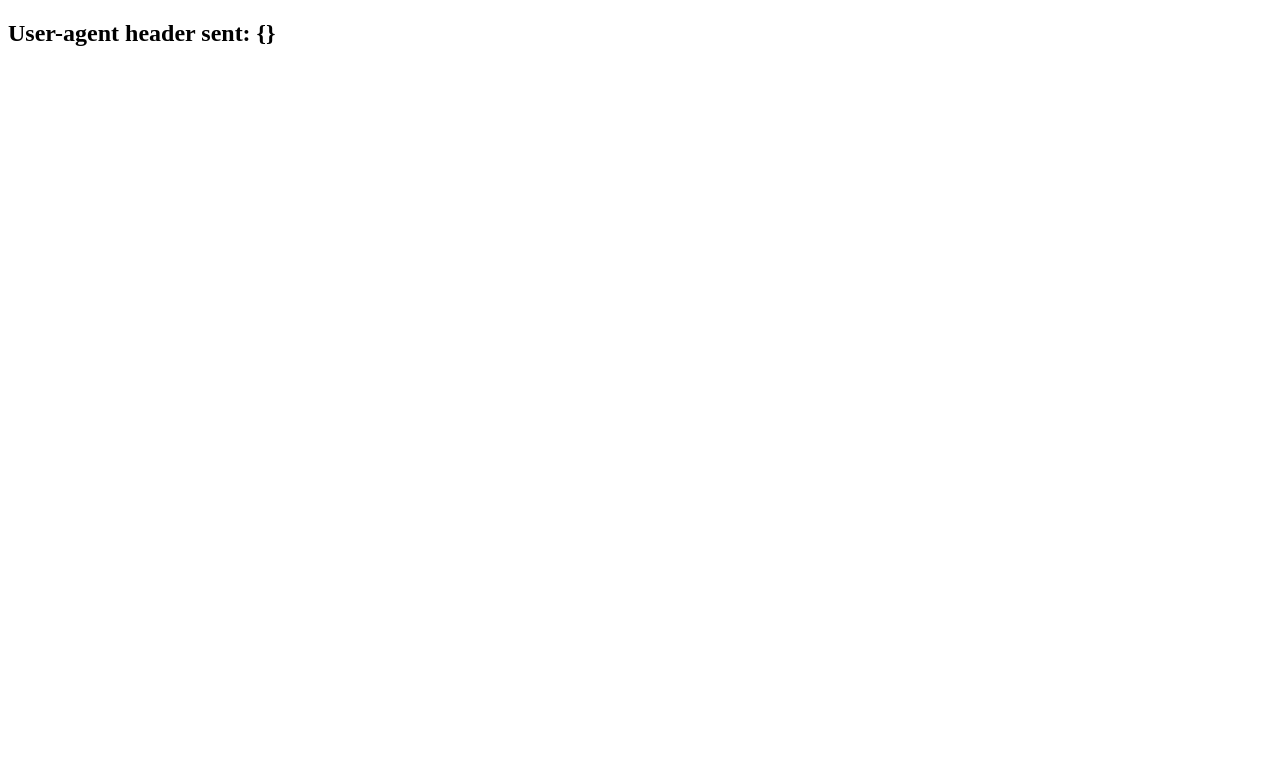
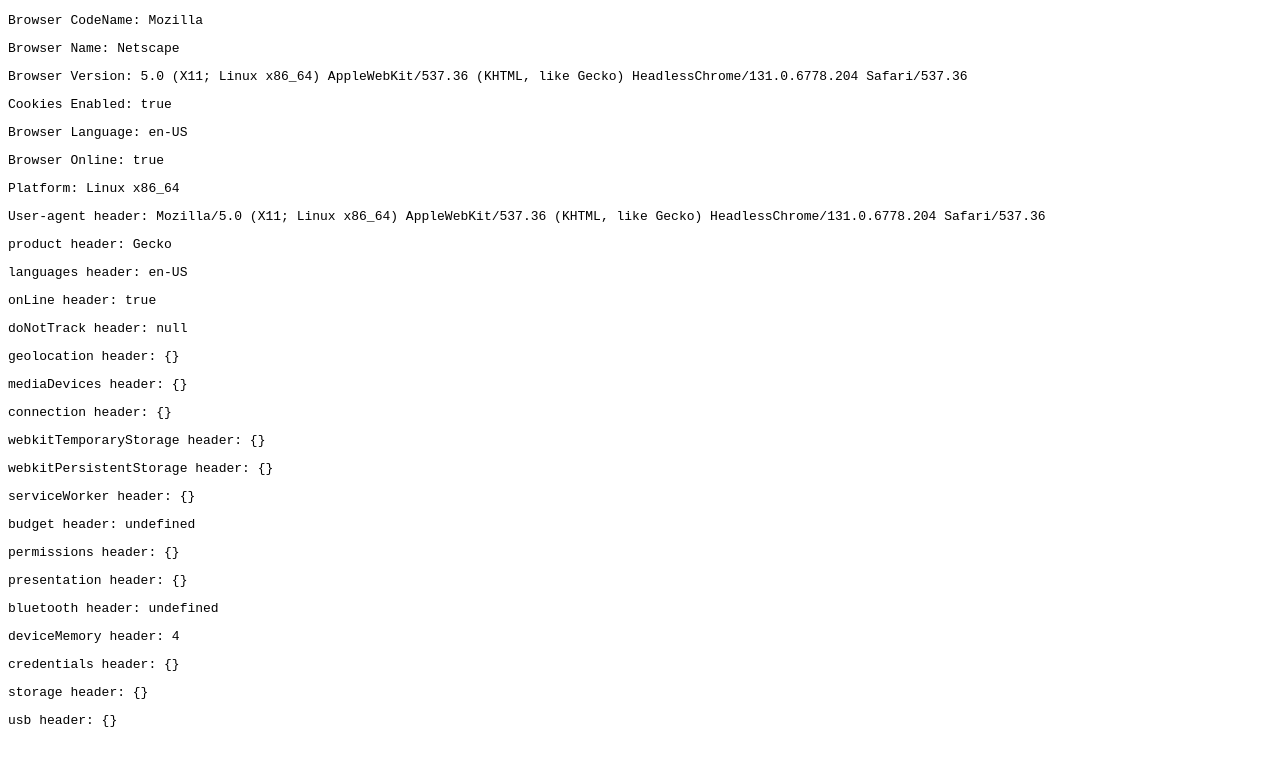
Before and after one commit to dbreuer/inapp-browser-check, a plain HTML site: page index.html in a window 1280 px wide. Drawn offline with Linux system fonts and the light colour scheme.

Commit message:
Navigation check

```diff
--- a/index.html
+++ b/index.html
@@ -9,11 +9,44 @@
 </head>
 
 <body>
-    <h2 id="demo"></h2>
+    <code id="demo"></code>
     <script type="text/javascript">
         (function() {
         const myFunction = function() {
-            document.getElementById("demo").innerHTML = "User-agent header sent: " + JSON.stringify(window.navigator);
+            var _navigator = {};
+            for (var i in navigator) _navigator[i] = navigator[i];
+
+            delete _navigator.plugins;
+            delete _navigator.mimeTypes;
+            var txt = "";
+                txt += "<p>Browser CodeName: " + _navigator.appCodeName + "</p>";
+                txt += "<p>Browser Name: " + _navigator.appName + "</p>";
+                txt += "<p>Browser Version: " + _navigator.appVersion + "</p>";
+                txt += "<p>Cookies Enabled: " + _navigator.cookieEnabled + "</p>";
+                txt += "<p>Browser Language: " + _navigator.language + "</p>";
+                txt += "<p>Browser Online: " + _navigator.onLine + "</p>";
+                txt += "<p>Platform: " + _navigator.platform + "</p>";
+                txt += "<p>User-agent header: " + _navigator.userAgent + "</p>";
+
+                txt += "<p>product header: " + _navigator.product + "</p>";
+                txt += "<p>languages header: " + _navigator.languages + "</p>";
+                txt += "<p>onLine header: " + _navigator.onLine + "</p>";
+                txt += "<p>doNotTrack header: " + _navigator.doNotTrack + "</p>";
+                txt += "<p>geolocation header: " + JSON.stringify(_navigator.geolocation) + "</p>";
+                txt += "<p>mediaDevices header: " + JSON.stringify(_navigator.mediaDevices) + "</p>";
+                txt += "<p>connection header: " + JSON.stringify(_navigator.connection) + "</p>";
+                txt += "<p>webkitTemporaryStorage header: " + JSON.stringify(_navigator.webkitTemporaryStorage) + "</p>";
+                txt += "<p>webkitPersistentStorage header: " + JSON.stringify(_navigator.webkitPersistentStorage) + "</p>";
+                txt += "<p>serviceWorker header: " + JSON.stringify(_navigator.serviceWorker) + "</p>";
+                txt += "<p>budget header: " + JSON.stringify(_navigator.budget) + "</p>";
+                txt += "<p>permissions header: " + JSON.stringify(_navigator.permissions) + "</p>";
+                txt += "<p>presentation header: " + JSON.stringify(_navigator.presentation) + "</p>";
+                txt += "<p>bluetooth header: " + JSON.stringify(_navigator.bluetooth) + "</p>";
+                txt += "<p>deviceMemory header: " + _navigator.deviceMemory + "</p>";
+                txt += "<p>credentials header: " + JSON.stringify(_navigator.credentials) + "</p>";
+                txt += "<p>storage header: " + JSON.stringify(_navigator.storage) + "</p>";
+                txt += "<p>usb header: " + JSON.stringify(_navigator.usb) + "</p>";
+            document.getElementById("demo").innerHTML = txt;
         }
         myFunction();
         })();
```
